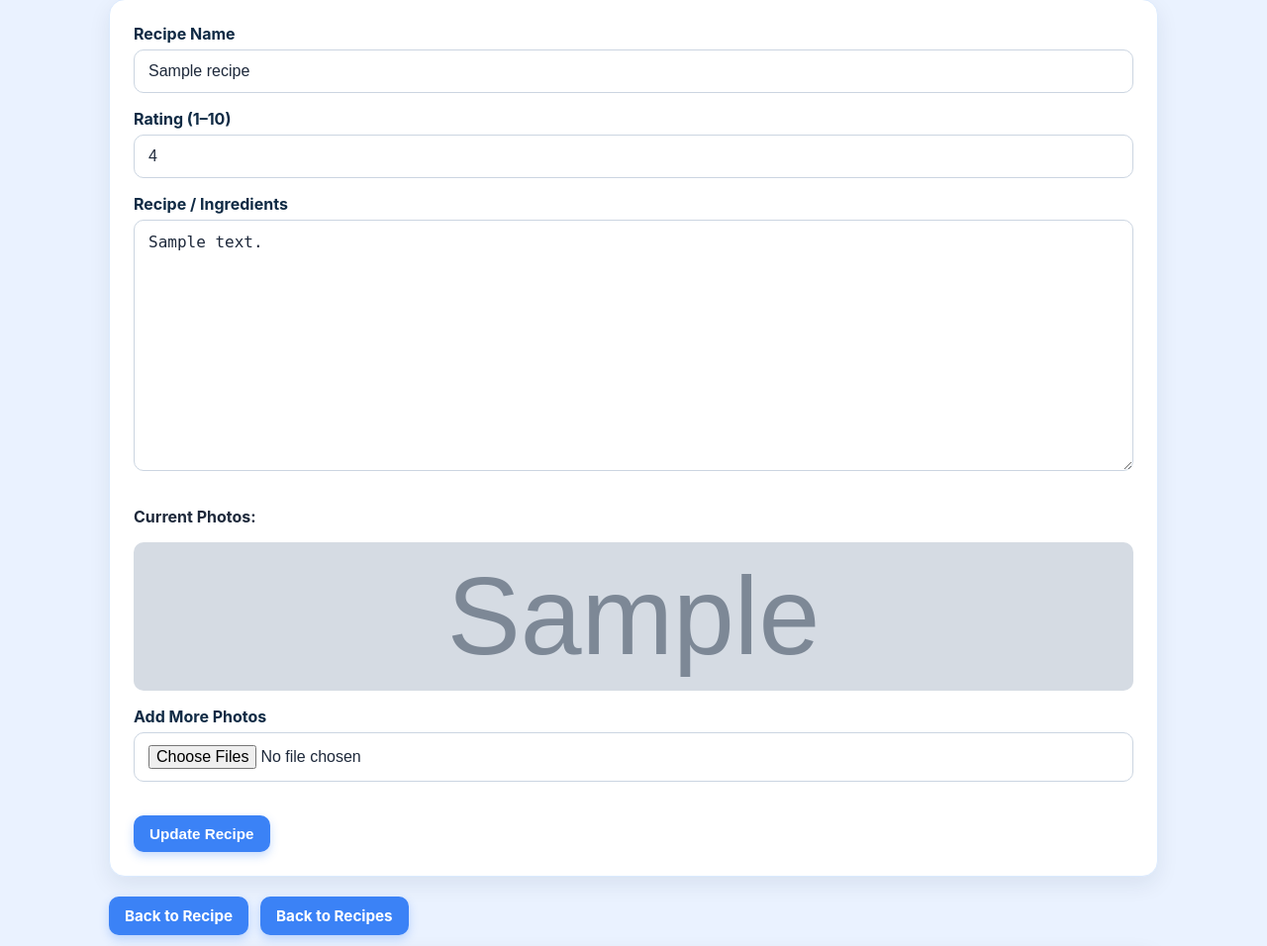
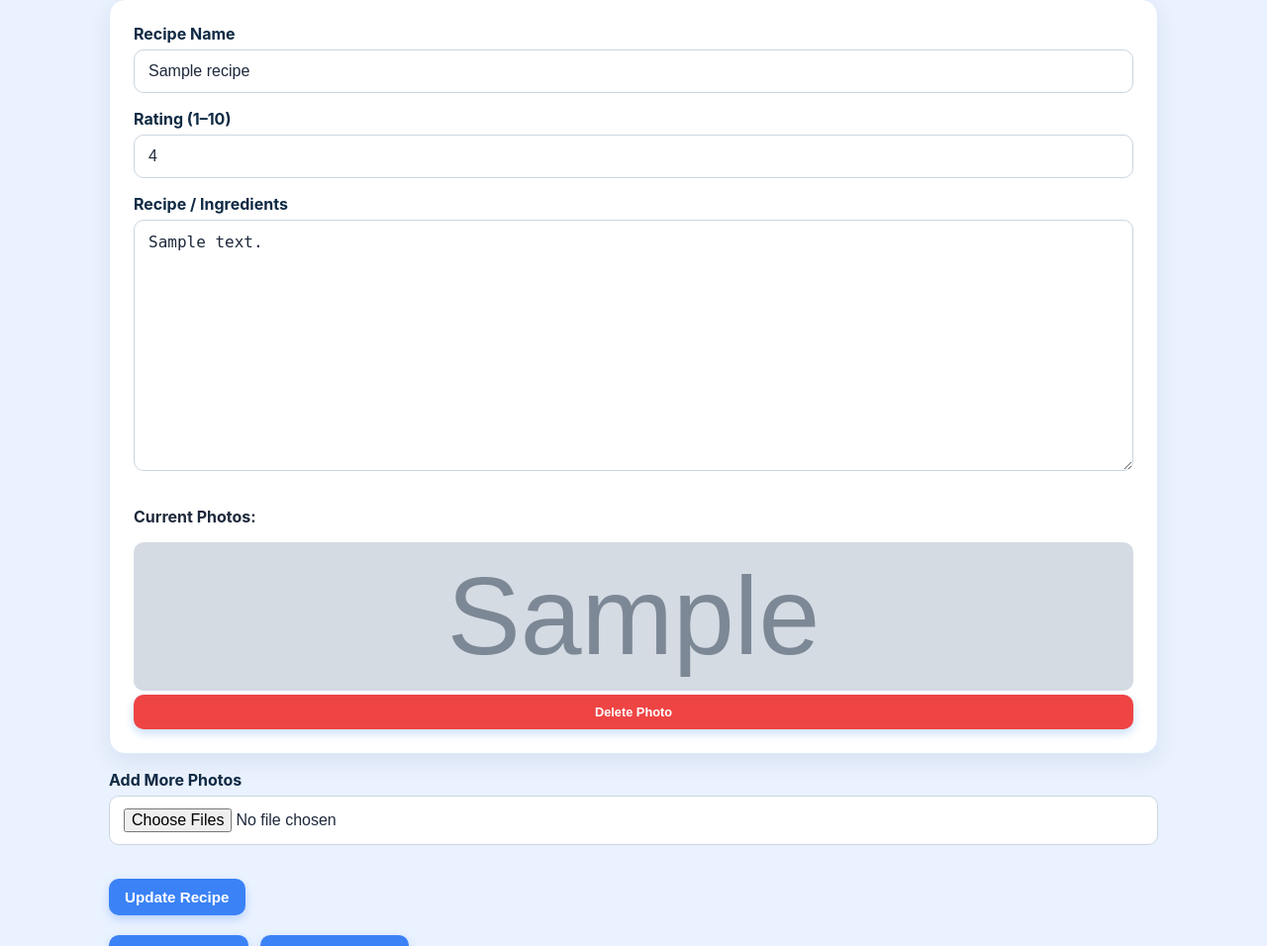
Before and after one commit to Bhimpele81/RestaurantRater, a Flask app: template Restaurant Rater/templates/edit_recipe.html in a window 1280 px wide. Shown: the part 324-1280 px from the top of the page at 99% size. Run offline with Flask 3, Linux system fonts and the light colour scheme; the template is opened without the code that fills it: most values are stand-ins (such as "Sample title", 1, 10 or a date in 2020); grey boxes marked "Sample" are stand-in pictures; some libraries are stand-ins or nearby versions.

Commit message:
Add delete photo functionality to edit recipe page

```diff
--- a/Restaurant Rater/templates/edit_recipe.html
+++ b/Restaurant Rater/templates/edit_recipe.html
@@ -29,6 +29,7 @@
                     <p><strong>Current Photos:</strong></p>
                     <div style="display: grid; grid-template-columns: repeat(auto-fit, minmax(150px, 1fr)); gap: 10px; margin-top: 8px;">
                         {% for photo in photos %}
+                            <div style="position: relative;">
                                 {% if photo.image_data %}
                                     <img src="{{ photo.image_data }}" alt="{{ recipe.name }}"
                                         style="width: 100%; max-height: 150px; object-fit: cover; border-radius: 10px;">
@@ -36,6 +37,10 @@
                                     <img src="{{ url_for('static', filename='uploads/' + photo.filename) }}" alt="{{ recipe.name }}"
                                         style="width: 100%; max-height: 150px; object-fit: cover; border-radius: 10px;">
                                 {% endif %}
+                                <form method="POST" action="{{ url_for('delete_recipe_photo', photo_id=photo.id) }}" style="margin-top: 6px;">
+                                    <button type="submit" class="button" style="background-color: #ef4444; border-color: #ef4444; width: 100%; font-size: 0.8rem;" onclick="return confirm(`Delete this photo?`);">Delete Photo</button>
+                                </form>
+                            </div>
                         {% endfor %}
                     </div>
                 </div>
@@ -55,7 +60,7 @@
         </div>
 
         <form method="POST" action="{{ url_for('delete_recipe', id=recipe.id) }}" style="margin-top: 12px;">
-            <button type="submit" class="button" style="background-color: #ef4444; border-color: #ef4444;" onclick="return confirm('Delete this recipe?');">Delete Recipe</button>
+            <button type="submit" class="button" style="background-color: #ef4444; border-color: #ef4444;" onclick="return confirm(`Delete this recipe?`);">Delete Recipe</button>
         </form>
 
     </div>
```
Lines whose indentation alone changed are shown as unchanged.
